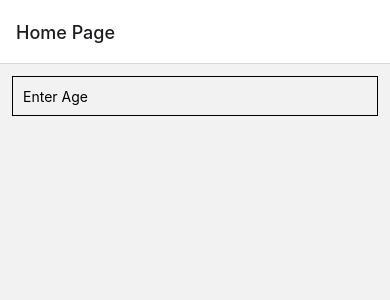
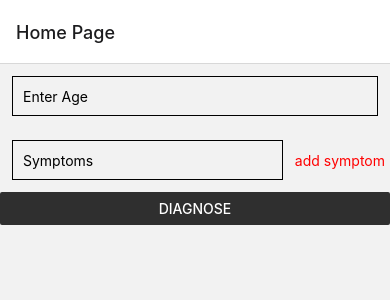
Before and after one commit to sri-harini-m/first-line-of-care, a React Native app: screen / in a window 390 px wide. Shown: the top 300 px of the page. Built offline with nearby package versions, Linux system fonts and the light colour scheme.

Commit message:
finished prototype for diagnose thingggy

```diff
--- a/App.tsx
+++ b/App.tsx
@@ -2,7 +2,7 @@ import { StatusBar } from "expo-status-bar";
 import { StyleSheet, Text, View } from "react-native";
 import { NavigationContainer } from "@react-navigation/native";
 import {createNativeStackNavigator} from '@react-navigation/native-stack';
-import Home from "./pages/Home";
+import Diagnose from "./pages/Diagnose";
 
 
 
@@ -15,7 +15,7 @@ export default function App() {
       <Stack.Navigator>
       <Stack.Screen
           name="Home Page"
-          component={Home}/>
+          component={Diagnose}/>
 
       </Stack.Navigator>
     </NavigationContainer>
--- a/package.json
+++ b/package.json
@@ -9,6 +9,7 @@
     "web": "expo start --web"
   },
   "dependencies": {
+    "@react-native-community/checkbox": "^0.5.16",
     "@react-navigation/native": "^6.1.8",
     "@react-navigation/native-stack": "^6.9.14",
     "@types/react": "~18.2.14",
--- /dev/null
+++ b/pages/Diagnose.tsx
@@ -0,0 +1,107 @@
+import { useState } from "react";
+import { Button, FlatList, Pressable, StyleSheet, Text, TextInput, View } from "react-native";
+
+
+export default function Home() {
+    const [number, setNumber] = useState(null)
+    const [singleSymptom, setsingleSymptom] = useState("")
+    const [Symptoms , setSymptoms] = useState([])
+
+    const onChangeNumber = (givenNumber) =>{
+        setNumber(givenNumber)
+    }
+    const onChangeSymptoms =(GivenSymptoms) =>{
+        setSymptoms([...Symptoms, singleSymptom])
+        setsingleSymptom("")
+
+    }
+    return (
+      <View>
+
+        <TextInput
+        style={styles.input}
+        onChangeText={(num) =>{onChangeNumber(num)}}
+        value={number}
+        placeholder="Enter Age"
+        keyboardType="numeric"
+      />
+      {/* <View style={styles.checkboxContainer}>
+
+        <CheckBox
+          onValueChange={(IsChecked)=>{setSymptoms([...Symptoms , "fever" ])}}
+          style={styles.checkbox}
+        />
+                <Text style={styles.label}>Fever</Text>
+
+</View> */}
+<View style={{flexDirection: "row"}}>
+<TextInput
+        style={{        height: 40,
+            margin: 12,
+            borderWidth: 1,
+            padding: 10,
+            flex:1
+        } }
+        onChangeText={(text)=>{setsingleSymptom(text)}}
+        value={singleSymptom}
+        placeholder="Symptoms"
+        keyboardType="default"
+      />
+    <Pressable onPress={onChangeSymptoms} style={{justifyContent:"center",alignItems:"center", marginRight:5}}>
+      <Text style={{
+        color: 'red',}}>add symptom</Text>
+    </Pressable>
+    </View>
+
+<FlatList
+        data={Symptoms}
+        renderItem={({item}) => <View style={{flexDirection:"row",padding:10}}><Text style={{padding:10, fontSize:20}}>{item}</Text>
+        <Pressable onPress={()=>setSymptoms(Symptoms.filter(a => a !== item))}>
+        <Text style={{padding:15, color:"red"}}>Delete</Text>
+        </Pressable>
+</View>}
+        keyExtractor={item => item}
+      />
+
+<Button
+  onPress={()=>{console.log(Symptoms, number)}}
+  title="Diagnose"
+  color="#2f2f2f"
+/>
+      </View>
+    );
+  }
+
+  const styles = StyleSheet.create({
+    input: {
+        height: 40,
+        margin: 12,
+        borderWidth: 1,
+        padding: 10,
+      },
+      checkboxContainer: {
+        flexDirection: 'row',
+        marginBottom: 20,
+      },
+      checkbox: {
+        alignSelf: 'center',
+      },
+      label: {
+        margin: 8,
+      },
+      button: {
+
+        paddingVertical: 12,
+        paddingHorizontal: 32,
+        borderRadius: 4,
+        elevation: 3,
+        backgroundColor: 'black',
+      },
+      text: {
+        fontSize: 16,
+        lineHeight: 21,
+        fontWeight: 'bold',
+        letterSpacing: 0.25,
+        color: 'white',
+      },
+  });
--- a/pages/Home.tsx
+++ /dev/null
@@ -1,31 +0,0 @@
-import { useState } from "react";
-import { StyleSheet, Text, TextInput, View } from "react-native";
-
-export default function Home() {
-    const [number, setNumber] = useState(null)
-
-    const onChangeNumber = (givenNumber) =>{
-        setNumber(givenNumber)
-    }
-    return (
-      <View>
-
-        <TextInput
-        style={styles.input}
-        onChangeText={() =>{onChangeNumber(number)}}
-        value={number}
-        placeholder="Enter Age"
-        keyboardType="numeric"
-      />
-      </View>
-    );
-  }
-
-  const styles = StyleSheet.create({
-    input: {
-        height: 40,
-        margin: 12,
-        borderWidth: 1,
-        padding: 10,
-      },
-  });
```
Also changed, not shown: pages/Authentication/Login.tsx (added), 1 other file (tests, documents, lock files or other folders).
